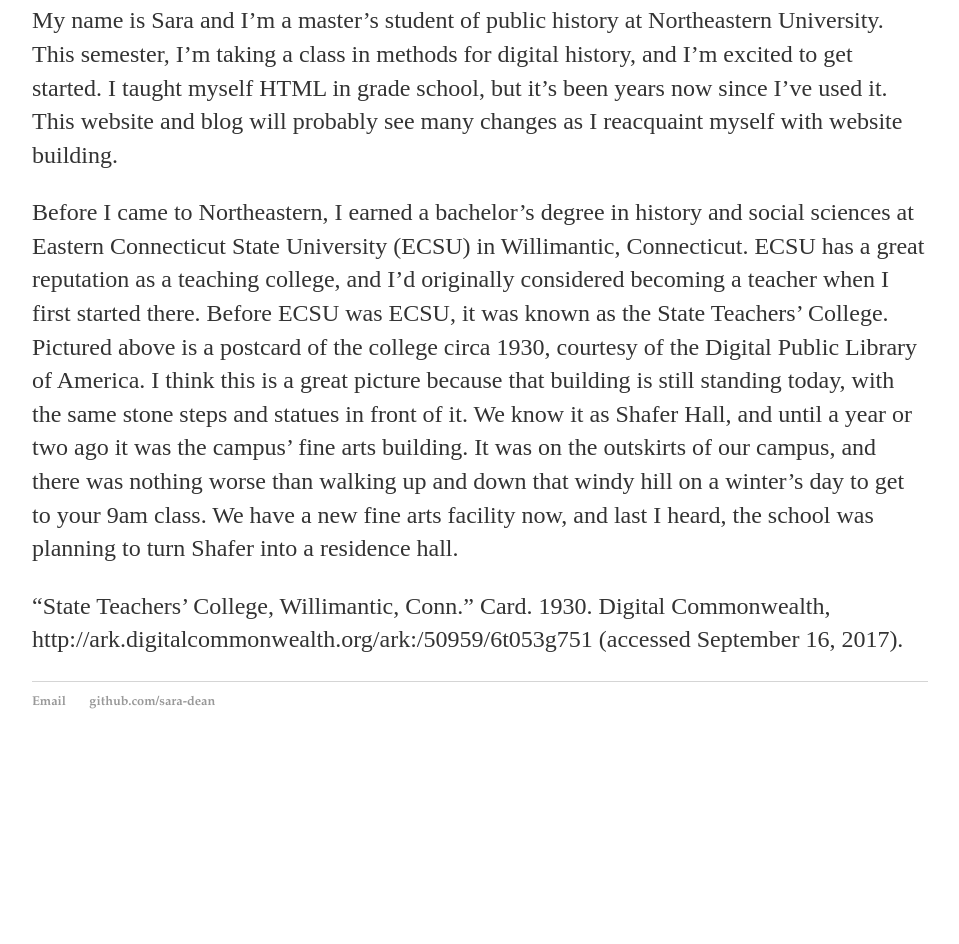
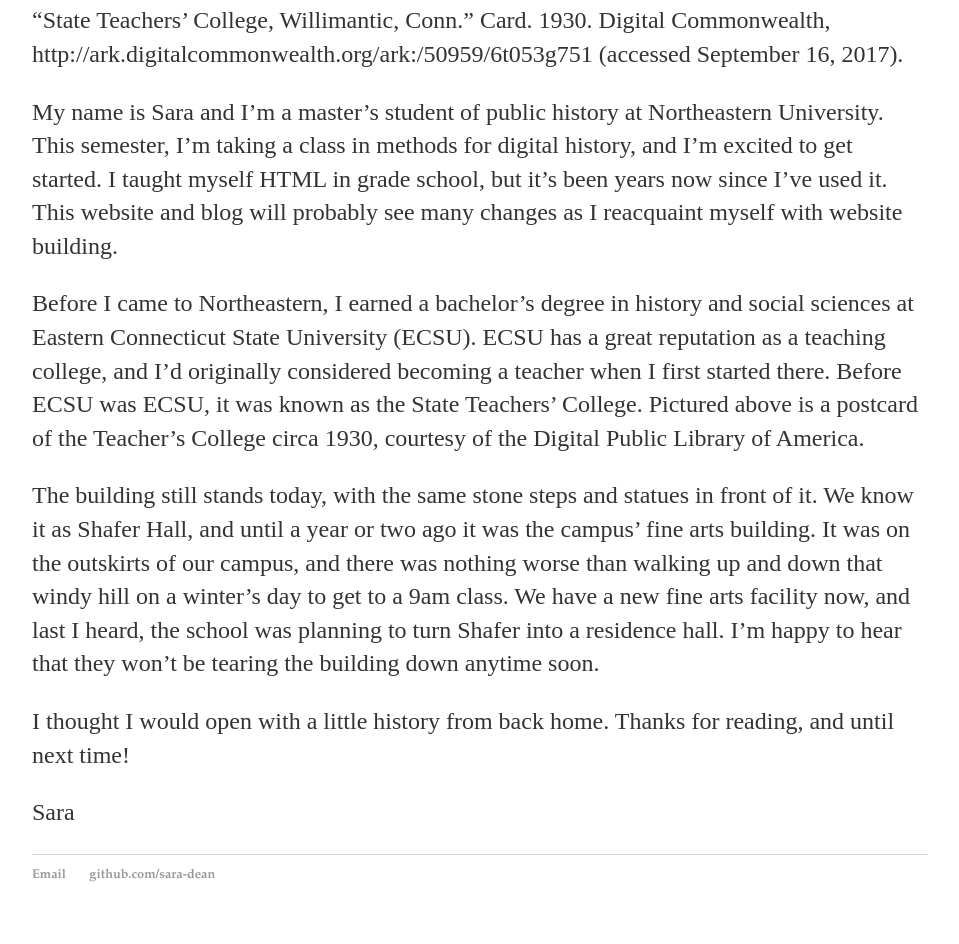
Before and after one commit to sara-dean/sara-dean.github.io, a Jekyll site: the page built from _posts/2017-09-14-week-one.md, in a window 1280 px wide. Shown: the part 949-1893 px from the top of the page, without its empty margins (160-1119 px from the left). Built offline with Jekyll 4.4.1, drawn with Linux system fonts in a browser that asks for light colours; before the commit the page ends 1720 px from its top, so only the background shows below that.

Commit message:
Update 2017-09-14-week-one.md

```diff
--- a/_posts/2017-09-14-week-one.md
+++ b/_posts/2017-09-14-week-one.md
@@ -4,10 +4,16 @@
 date: 2017-09-14
 ---
 <h1>Welcome</h1>
-<img src="https://upload.wikimedia.org/wikipedia/commons/thumb/2/2a/State_Teachers%27_College%2C_Willimantic%2C_Conn_%2864895%29.jpg/1024px-State_Teachers%27_College%2C_Willimantic%2C_Conn_%2864895%29.jpg" style="width:750px">
+<img src="https://upload.wikimedia.org/wikipedia/commons/thumb/2/2a/State_Teachers%27_College%2C_Willimantic%2C_Conn_%2864895%29.jpg/1024px-State_Teachers%27_College%2C_Willimantic%2C_Conn_%2864895%29.jpg" alt="State Teachers' College, Willimantic, Connecticut" style="width:750px">
+
+"State Teachers' College, Willimantic, Conn." Card. 1930. Digital Commonwealth, http://ark.digitalcommonwealth.org/ark:/50959/6t053g751 (accessed September 16, 2017).
 
 My name is Sara and I'm a master's student of public history at Northeastern University. This semester, I'm taking a class in methods for digital history, and I'm excited to get started. I taught myself HTML in grade school, but it's been years now since I've used it. This website and blog will probably see many changes as I reacquaint myself with website building.
 
-Before I came to Northeastern, I earned a bachelor's degree in history and social sciences at Eastern Connecticut State University (ECSU) in Willimantic, Connecticut. ECSU has a great reputation as a teaching college, and I'd originally considered becoming a teacher when I first started there. Before ECSU was ECSU, it was known as the State Teachers' College. Pictured above is a postcard of the college circa 1930, courtesy of the Digital Public Library of America. I think this is a great picture because that building is still standing today, with the same stone steps and statues in front of it. We know it as Shafer Hall, and until a year or two ago it was the campus' fine arts building. It was on the outskirts of our campus, and there was nothing worse than walking up and down that windy hill on a winter's day to get to your 9am class. We have a new fine arts facility now, and last I heard, the school was planning to turn Shafer into a residence hall.
+Before I came to Northeastern, I earned a bachelor's degree in history and social sciences at Eastern Connecticut State University (ECSU). ECSU has a great reputation as a teaching college, and I'd originally considered becoming a teacher when I first started there. Before ECSU was ECSU, it was known as the State Teachers' College. Pictured above is a postcard of the Teacher's College circa 1930, courtesy of the Digital Public Library of America.
 
-"State Teachers' College, Willimantic, Conn." Card. 1930. Digital Commonwealth, http://ark.digitalcommonwealth.org/ark:/50959/6t053g751 (accessed September 16, 2017).
+The building still stands today, with the same stone steps and statues in front of it. We know it as Shafer Hall, and until a year or two ago it was the campus' fine arts building. It was on the outskirts of our campus, and there was nothing worse than walking up and down that windy hill on a winter's day to get to a 9am class. We have a new fine arts facility now, and last I heard, the school was planning to turn Shafer into a residence hall. I'm happy to hear that they won't be tearing the building down anytime soon.
+
+I thought I would open with a little history from back home. Thanks for reading, and until next time!
+
+Sara
```
